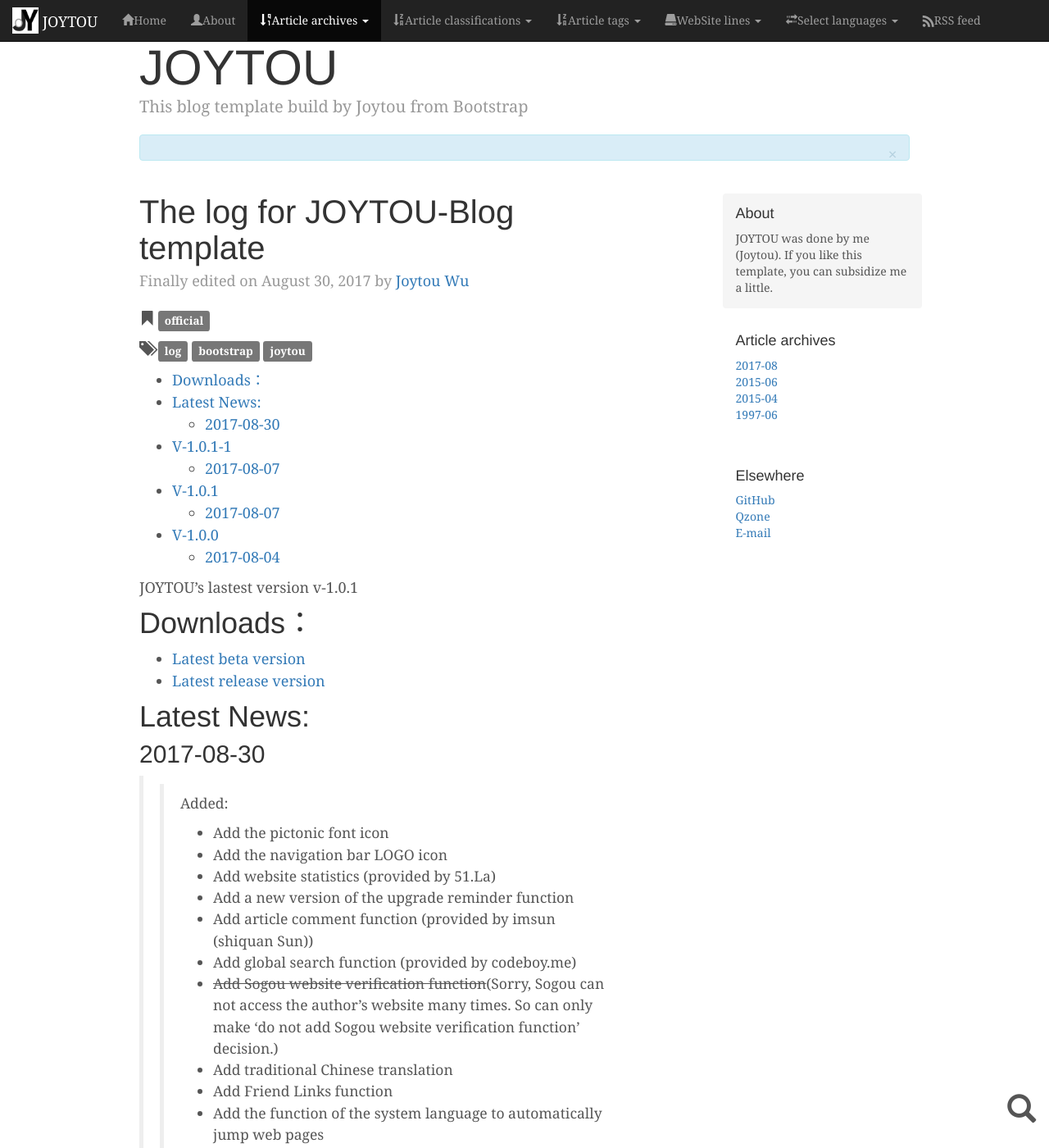
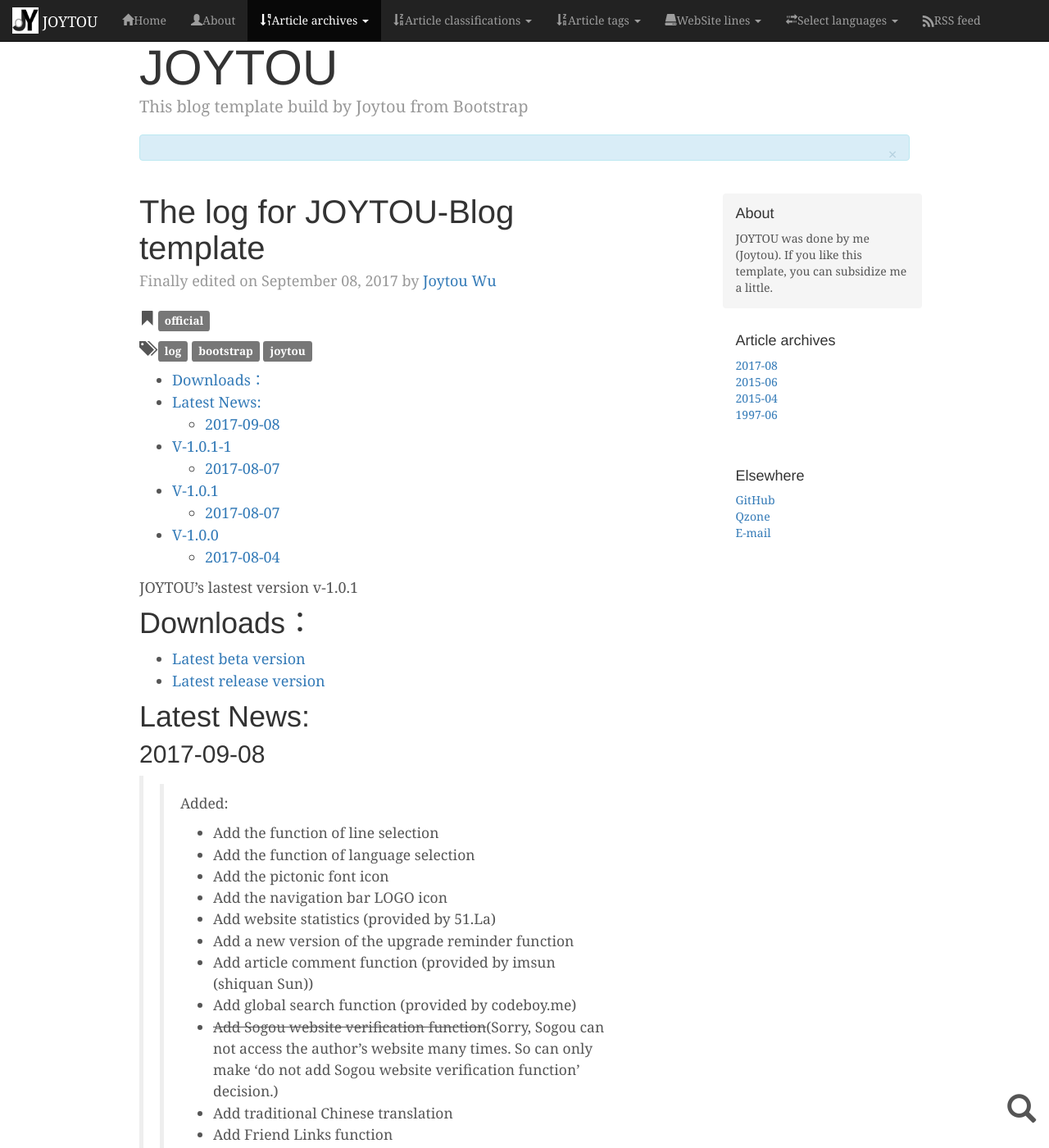
Before and after one commit to joytou/joytou.github.io, a Jekyll site: the page built from _posts/2017-08-04-LOG-en.md, in a window 1280 px wide and 1400 px high. Shown: the whole window at 82% size. Built offline with Jekyll 4.4.1, drawn with Linux system fonts in a browser that asks for light colours; some web fonts are replaced; comment, search, counter and statistics services are not loaded.

Commit message:
Update logs

```diff
--- a/_posts/2017-08-04-LOG-en.md
+++ b/_posts/2017-08-04-LOG-en.md
@@ -2,7 +2,7 @@
 layout: posten
 title: "The log for JOYTOU-Blog template"
 date: 2017-08-04 08:02:08 +0800
-lastdate: 2017-08-30 15:30:08 +0800
+lastdate: 2017-09-08 10:30:08 +0800
 lang: en
 nav: post
 stickie: true
@@ -20,8 +20,10 @@ JOYTOU's lastest version v-1.0.1
 - [Latest release version](https://github.com/joytou/joytou.github.io/archive/1.0.1-1.zip)
 
 # Latest News:
-## 2017-08-30
+## 2017-09-08
 >> Added:
+>> - Add the function of line selection
+>> - Add the function of language selection
 >> - Add the pictonic font icon
 >> - Add the navigation bar LOGO icon
 >> - Add website statistics (provided by 51.La)
```
Also changed, not shown: _posts/2017-08-04-LOG-tw.md (+4 -2 lines), _posts/2017-08-04-LOG.md (+4 -2 lines).
